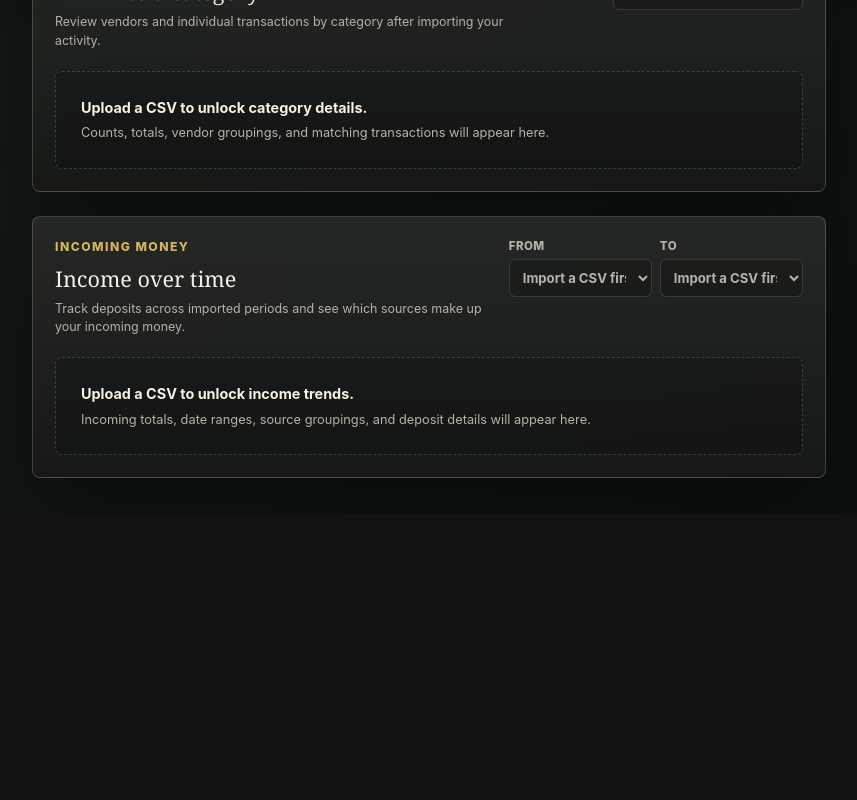
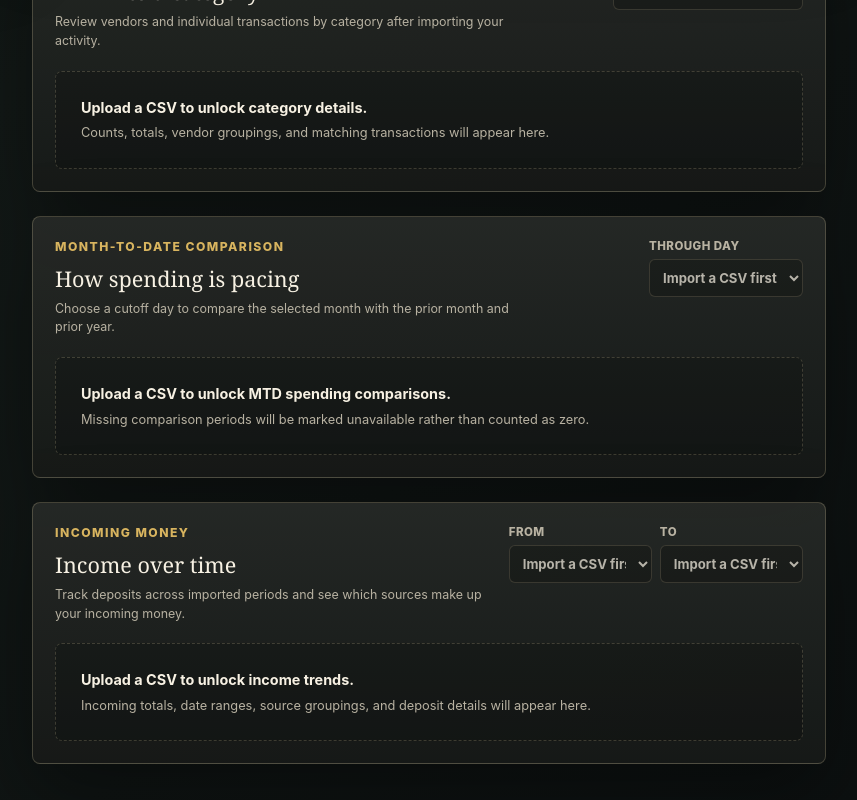
Before and after one commit to bpdulog/personal-budget-tracker, a React (Vite) app: page / in a window 1280 px wide. Shown: the part 932-1732 px from the top of the page, without its empty margins (418-1275 px from the left). Before the commit the page ends 1446 px from the top, so only its background shows below. Built offline with nearby package versions, Linux system fonts and the light colour scheme.

Commit message:
Improve MTD and budget chart readability

```diff
--- a/src/App.jsx
+++ b/src/App.jsx
@@ -95,7 +95,7 @@ function App() {
   const [transactions, setTransactions] = useState([]);
   const [selectedPeriod, setSelectedPeriod] = useState("");
   const [mtdDay, setMtdDay] = useState(() => String(new Date().getDate()));
-  const [comparisonMode, setComparisonMode] = useState("amount");
+  const [comparisonMode, setComparisonMode] = useState("percent");
   const [trendCategory, setTrendCategory] = useState("all");
   const [trendStartPeriod, setTrendStartPeriod] = useState("");
   const [trendEndPeriod, setTrendEndPeriod] = useState("");
@@ -368,7 +368,8 @@ function App() {
   const comparisonChartRows = useMemo(() => {
     return dashboardRows.map((row) => ({
       ...row,
-      chartSpent: comparisonMode === "percent" ? row.hasBudget ? row.percent : null : row.spent,
+      rawChartSpent: comparisonMode === "percent" ? row.hasBudget ? row.percent : null : row.spent,
+      chartSpent: comparisonMode === "percent" ? row.hasBudget ? Math.min(row.percent, 200) : null : row.spent,
       chartLimit: comparisonMode === "percent" ? row.hasBudget ? 100 : null : row.limit,
     }));
   }, [comparisonMode, dashboardRows]);
@@ -584,6 +585,13 @@ function App() {
                   </div>
                   <div className="detail-empty"><strong>Upload a CSV to unlock category details.</strong><span>Counts, totals, vendor groupings, and matching transactions will appear here.</span></div>
                 </section>
+                <section className="mtd-shell mtd-disabled">
+                  <div className="panel-heading mtd-heading">
+                    <div><p className="eyebrow">Month-to-date comparison</p><h2>How spending is pacing</h2><p className="section-copy">Choose a cutoff day to compare the selected month with the prior month and prior year.</p></div>
+                    <label className="trend-select mtd-day-select"><span>Through day</span><select aria-label="Choose the month-to-date cutoff day" disabled><option>Import a CSV first</option></select></label>
+                  </div>
+                  <div className="detail-empty"><strong>Upload a CSV to unlock MTD spending comparisons.</strong><span>Missing comparison periods will be marked unavailable rather than counted as zero.</span></div>
+                </section>
                 <section className="income-shell income-disabled">
                   <div className="panel-heading income-heading">
                     <div><p className="eyebrow">Incoming money</p><h2>Income over time</h2><p className="section-copy">Track deposits across imported periods and see which sources make up your incoming money.</p></div>
@@ -739,13 +747,13 @@ function App() {
                         <XAxis dataKey="name" tickLine={false} axisLine={false} tick={{ fill: "#b8b2a2", fontSize: 12 }} />
                         <YAxis tickLine={false} axisLine={false} tickFormatter={(value) => formatChartValue(value, comparisonMode)} tick={{ fill: "#b8b2a2", fontSize: 12 }} />
                         <ReferenceLine y={comparisonAverage} stroke="#f1e2b8" strokeDasharray="5 5" label={{ value: `Avg ${formatChartValue(comparisonAverage, comparisonMode)}`, fill: "#f1e2b8", fontSize: 11, position: "insideTopRight" }} />
-                        <Tooltip cursor={{ fill: "rgba(247, 241, 227, 0.05)" }} formatter={(value) => formatChartValue(value, comparisonMode)} contentStyle={{ background: "#151b19", border: "1px solid rgba(231, 215, 168, .25)", borderRadius: 8, color: "#f7f1e3" }} />
+                        <Tooltip cursor={{ fill: "rgba(247, 241, 227, 0.05)" }} formatter={(value, name, item) => formatChartValue(comparisonMode === "percent" ? item?.payload?.rawChartSpent ?? value : value, comparisonMode)} contentStyle={{ background: "#151b19", border: "1px solid rgba(231, 215, 168, .25)", borderRadius: 8, color: "#f7f1e3" }} />
                         <Bar dataKey="chartSpent" name={comparisonMode === "percent" ? "Spent %" : "Spent"} radius={[5, 5, 0, 0]}>{comparisonChartRows.map((row) => <Cell key={row.id} fill={row.percent > 100 ? "#fb7185" : "#d8b45f"} />)}</Bar>
                         <Bar dataKey="chartLimit" name={comparisonMode === "percent" ? "Limit" : "Monthly limit"} fill="rgba(45, 212, 191, .65)" radius={[5, 5, 0, 0]} />
                       </BarChart>
                     </ResponsiveContainer>
                   </div>
-                  {comparisonMode === "percent" && <p className="chart-note">Relative view compares budgeted categories at the same scale; categories without a configured limit are omitted.</p>}
+                  <p className="chart-note">{comparisonMode === "percent" ? "Relative view compares budgeted categories at the same scale. Bars cap at 200% so extreme outliers do not flatten the rest; hover for exact values." : "Large dollar differences can compress smaller categories. Switch to Percent of limit for a more comparable view."}</p>
                 </section>
 
                 <section className="progress-shell">
```
